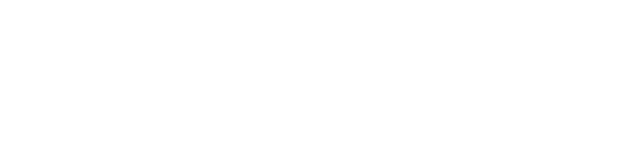
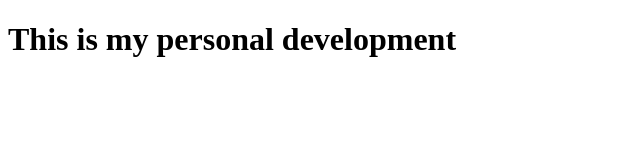
Before and after one commit to sandipban/udeangelweb, a plain HTML site: page HTML-personal site/indexx.html in a window 1280 px wide. Shown: the whole page, without its empty margins (0-640 px from the left). Drawn offline with Linux system fonts and the light colour scheme.

Commit message:
Second change

```diff
--- a/HTML-personal site/indexx.html
+++ b/HTML-personal site/indexx.html
@@ -1,12 +1,15 @@
 <!DOCTYPE html>
 <html lang="en">
+
 <head>
     <meta charset="UTF-8">
     <meta name="viewport" content="width=device-width, initial-scale=1.0">
     <meta http-equiv="X-UA-Compatible" content="ie=edge">
     <title>SandipPractice</title>
 </head>
+
 <body>
+    <h1>This is my personal development </h1>
+</body>
 
-</body>
 </html>
```
